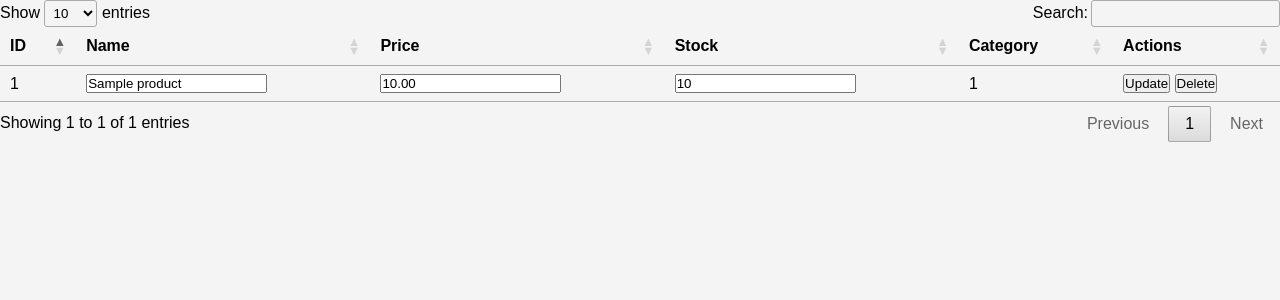
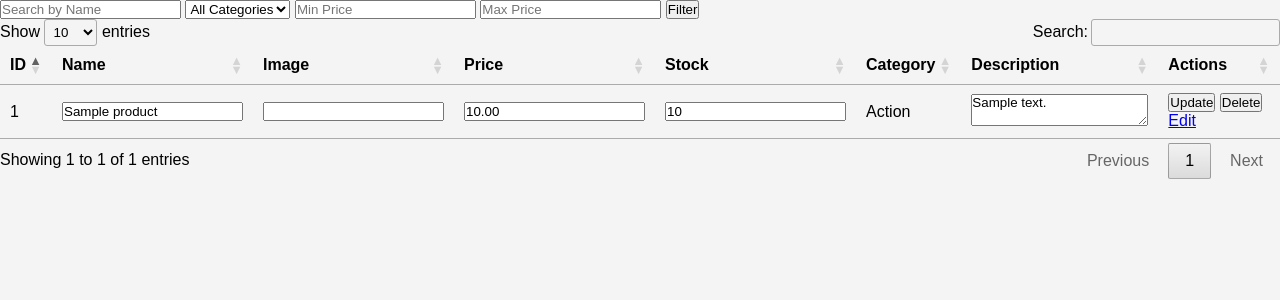
Before and after one commit to grxcea1/Team-project-41, a PHP site: page /adminPage.php in a window 1280 px wide. Shown: the part 121-421 px from the top of the page. Run offline with PHP 8.4, Linux system fonts and the light colour scheme; tables that the repository leaves empty hold one stand-in row (values such as "Sample post"); some libraries are stand-ins or nearby versions.

Commit message:
Added more fetures to admin page, created empty pages that will get it's functionality

```diff
--- a/adminPage.php
+++ b/adminPage.php
@@ -2,42 +2,42 @@
 session_start();
 require_once 'ffdbConn.php';
 
+$categories = [
+    1 => 'Action',
+    2 => 'Animation',
+    3 => 'Romance',
+    4 => 'Comedy',
+    5 => 'Thriller',
+    6 => 'Horror'
+];
 
-if ($_SERVER["REQUEST_METHOD"] == "POST") {
-    if (isset($_POST['add_product'])) {
-        $p_Name = htmlspecialchars($_POST['p_Name']);
-        $p_Price = filter_var($_POST['p_Price'], FILTER_VALIDATE_FLOAT);
-        $p_Stock = filter_var($_POST['p_Stock'], FILTER_VALIDATE_INT);
-        $categoryID = filter_var($_POST['categoryID'], FILTER_VALIDATE_INT);
+$categoryFilter = $_GET['category'] ?? '';
+$minPrice = $_GET['min_price'] ?? '';
+$maxPrice = $_GET['max_price'] ?? '';
+$searchName = $_GET['search_name'] ?? '';
 
-        if ($p_Name && $p_Price !== false && $p_Stock !== false && $categoryID !== false) {
-            $stmt = $pdo->prepare("INSERT INTO product (p_Name, p_Price, p_Stock, categoryID) VALUES (?, ?, ?, ?)");
-            $stmt->execute([$p_Name, $p_Price, $p_Stock, $categoryID]);
-        }
-    }
+$query = "SELECT * FROM product WHERE 1=1";
+$params = [];
 
-    if (isset($_POST['update_product'])) {
-        $pid = filter_var($_POST['pid'], FILTER_VALIDATE_INT);
-        $p_Name = htmlspecialchars($_POST['p_Name']);
-        $p_Price = filter_var($_POST['p_Price'], FILTER_VALIDATE_FLOAT);
-        $p_Stock = filter_var($_POST['p_Stock'], FILTER_VALIDATE_INT);
-
-        if ($pid && $p_Name && $p_Price !== false && $p_Stock !== false) {
-            $stmt = $pdo->prepare("UPDATE product SET p_Name = ?, p_Price = ?, p_Stock = ? WHERE pid = ?");
-            $stmt->execute([$p_Name, $p_Price, $p_Stock, $pid]);
-        }
-    }
-
-    if (isset($_POST['delete_product'])) {
-        $pid = filter_var($_POST['pid'], FILTER_VALIDATE_INT);
-        if ($pid) {
-            $stmt = $pdo->prepare("DELETE FROM product WHERE pid = ?");
-            $stmt->execute([$pid]);
-        }
-    }
+if (!empty($categoryFilter)) {
+    $query .= " AND categoryID = ?";
+    $params[] = $categoryFilter;
+}
+if (!empty($minPrice)) {
+    $query .= " AND p_Price >= ?";
+    $params[] = $minPrice;
+}
+if (!empty($maxPrice)) {
+    $query .= " AND p_Price <= ?";
+    $params[] = $maxPrice;
+}
+if (!empty($searchName)) {
+    $query .= " AND p_Name LIKE ?";
+    $params[] = "%$searchName%";
 }
 
-$stmt = $pdo->query("SELECT * FROM product");
+$stmt = $pdo->prepare($query);
+$stmt->execute($params);
 $products = $stmt->fetchAll(PDO::FETCH_ASSOC);
 ?>
 
@@ -63,19 +63,36 @@ $products = $stmt->fetchAll(PDO::FETCH_ASSOC);
         <ul>
             <li><a href="orders.php">Orders</a></li>
             <li><a href="password.php">Password</a></li>
-            <li><a href="add_product.php">Add Product</a></li>
+            <li><a href="add_Product.php">Add Product</a></li>
         </ul>
     </nav>
 </div>
+
+<form method="GET">
+    <input type="text" name="search_name" placeholder="Search by Name" value="<?= htmlspecialchars($searchName) ?>">
+    <select name="category">
+        <option value="">All Categories</option>
+        <?php foreach ($categories as $id => $name): ?>
+            <option value="<?= $id ?>" <?= ($categoryFilter == $id) ? 'selected' : '' ?>>
+                <?= htmlspecialchars($name) ?>
+            </option>
+        <?php endforeach; ?>
+    </select>
+    <input type="number" name="min_price" placeholder="Min Price" value="<?= htmlspecialchars($minPrice) ?>">
+    <input type="number" name="max_price" placeholder="Max Price" value="<?= htmlspecialchars($maxPrice) ?>">
+    <button type="submit">Filter</button>
+</form>
 
 <table id="productTable">
     <thead>
         <tr>
             <th>ID</th>
             <th>Name</th>
+            <th>Image</th>
             <th>Price</th>
             <th>Stock</th>
             <th>Category</th>
+            <th>Description</th>
             <th>Actions</th>
         </tr>
     </thead>
@@ -85,13 +102,16 @@ $products = $stmt->fetchAll(PDO::FETCH_ASSOC);
                 <form action="" method="POST">
                     <td><?= htmlspecialchars($product['pid']) ?></td>
                     <td><input type="text" name="p_Name" value="<?= htmlspecialchars($product['p_Name']) ?>" required></td>
+                    <td><input type="text" name="p_Image" value="<?= htmlspecialchars($product['p_Image'] ?? '') ?>" required></td>
                     <td><input type="number" name="p_Price" step="0.01" value="<?= htmlspecialchars($product['p_Price']) ?>" required></td>
                     <td><input type="number" name="p_Stock" value="<?= htmlspecialchars($product['p_Stock']) ?>" required></td>
-                    <td><?= htmlspecialchars($product['categoryID']) ?></td>
+                    <td><?= htmlspecialchars($categories[$product['categoryID']] ?? 'Unknown') ?></td>
+                    <td><textarea name="p_Description" required><?= htmlspecialchars($product['p_Description'] ?? '') ?></textarea></td>
                     <td>
                         <input type="hidden" name="pid" value="<?= $product['pid'] ?>">
                         <button type="submit" name="update_product">Update</button>
                         <button type="submit" name="delete_product">Delete</button>
+                        <a href="edit_Product.php?pid=<?= $product['pid'] ?>">Edit</a>
                     </td>
                 </form>
             </tr>
```
Also changed, not shown: add_Product.php (added), edit_Product.php (added), orders.php (added), password.php (added).
